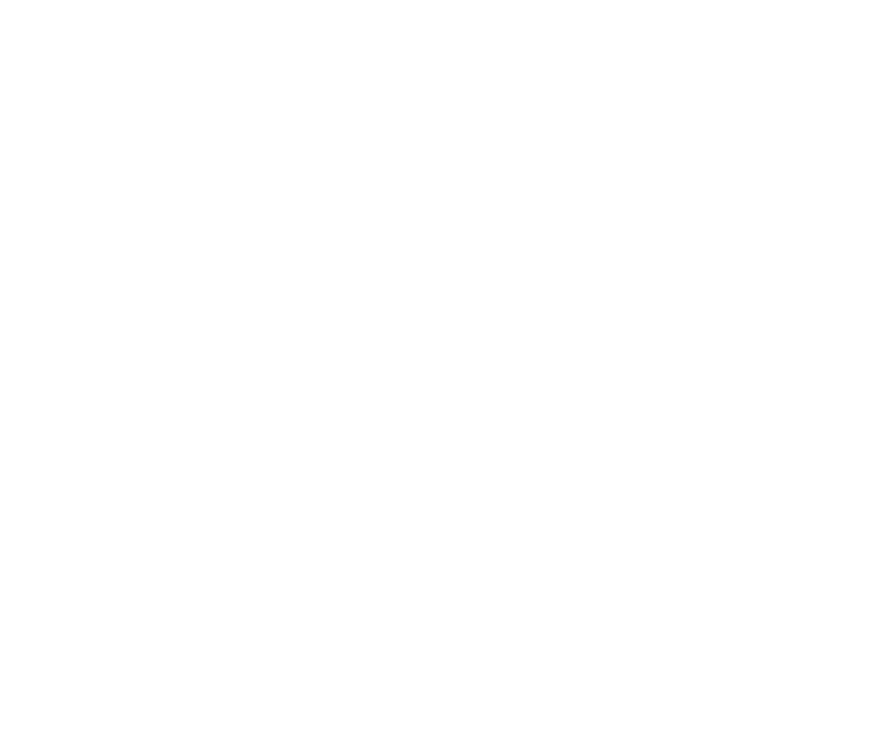
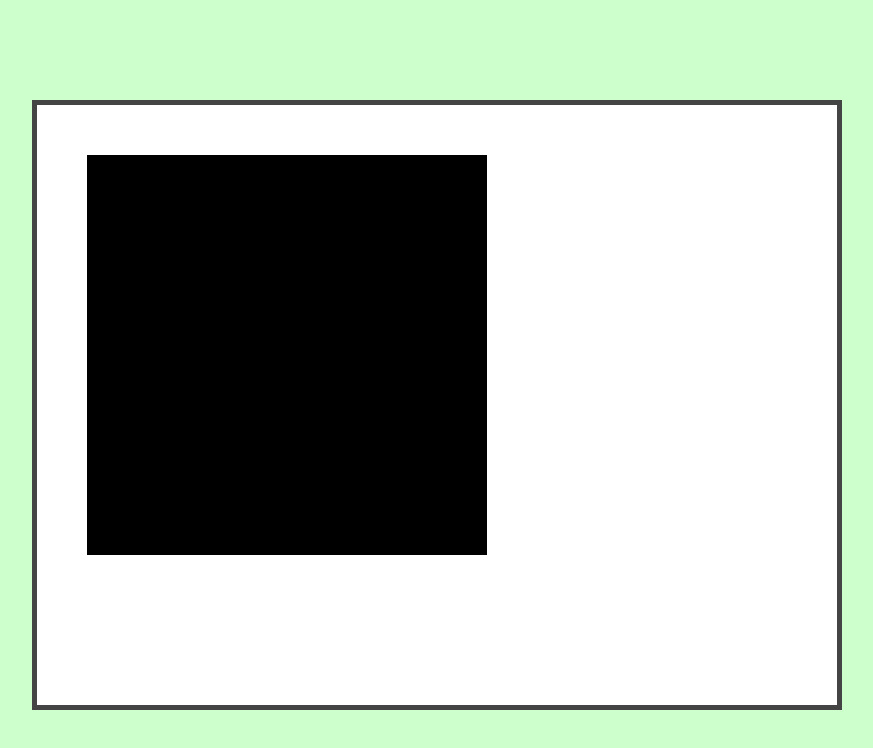
Before and after one commit to shiroyasha/gameTest, a plain HTML site: page index.html in a window 1280 px wide. Shown: the whole page, without its empty margins (203-1076 px from the left). Drawn offline with Linux system fonts and the light colour scheme.

Commit message:
added some simple styles

```diff
--- a/coffee/app.coffee
+++ b/coffee/app.coffee
@@ -1 +1,6 @@
-console.log 'aaa'
+
+area = $('#area')[0]
+c    = area.getContext '2d'
+
+
+c.fillRect( 50, 50, 400, 400 )
--- /dev/null
+++ b/css/style.css
@@ -0,0 +1,12 @@
+
+body {
+	margin: 0;
+	background-color: #cfc;
+}
+
+#area {
+	border: 5px solid #444;
+	background: white;
+	margin: 100px auto;
+	display: block;
+}
--- a/index.html
+++ b/index.html
@@ -2,11 +2,11 @@
 <head>
 	<title>Our game title</title>
 
-	<link href='css/style.css'></link>
+	<link rel="stylesheet" type="text/css" href="/css/style.css">
 </head>
 
 <body>
-	<canvas width=800 height=600></canvas>
+	<canvas id='area' width=800 height=600></canvas>
 
 
 
```
Also changed, not shown: 3 other files.
